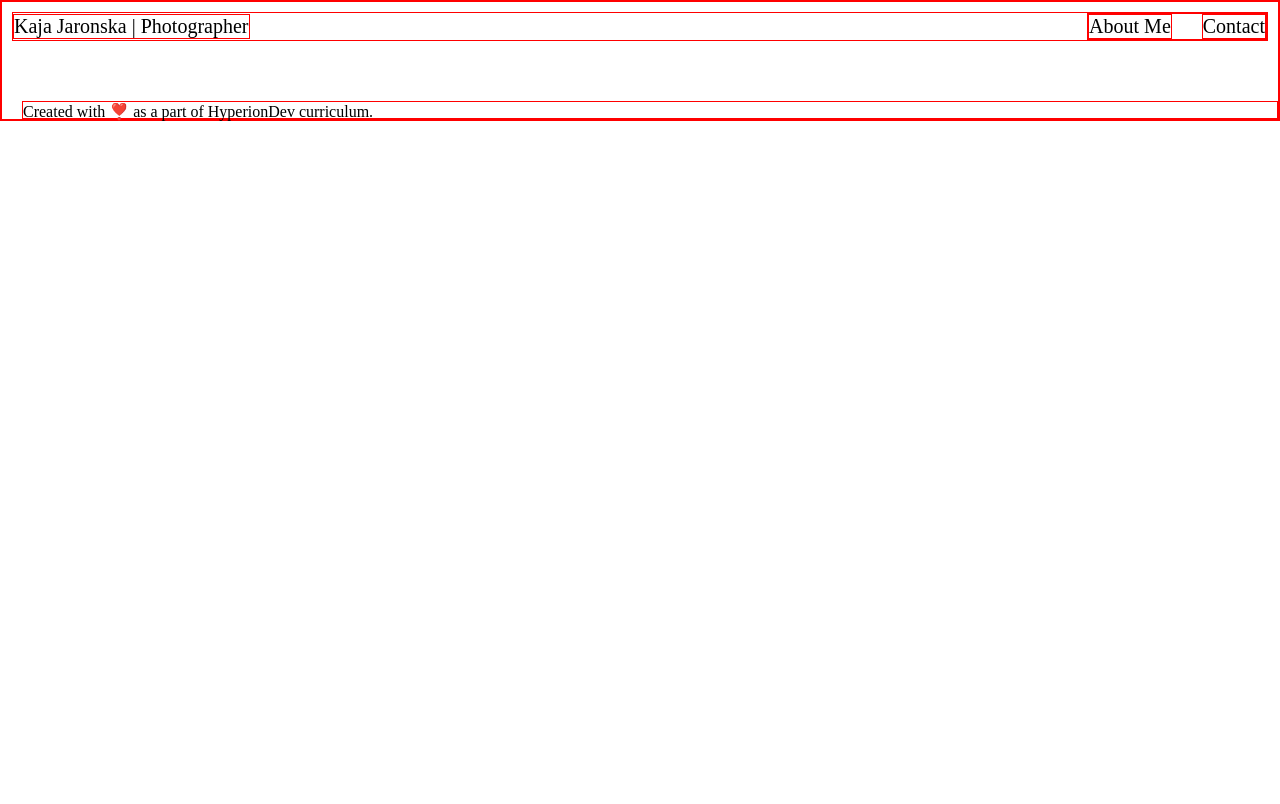
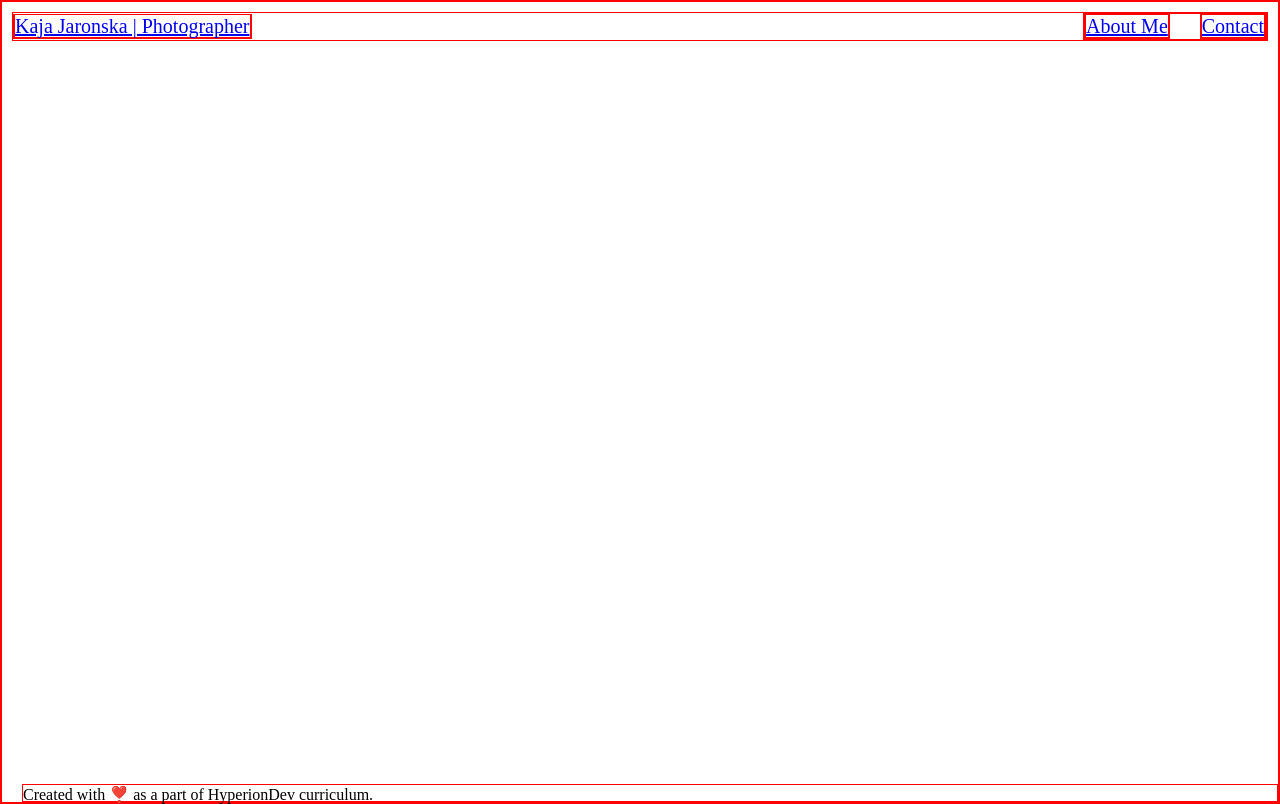
Before and after one commit to kajajaronska/HD-Web-Development-Bootcamp-Tasks, a plain HTML site: page T29/photographyPortfolio/contact.html in a window 1280 px wide. Drawn offline with Linux system fonts and the light colour scheme; a web font is replaced by a local one.

Commit message:
Update links on the main page and subpages

```diff
--- a/T29/photographyPortfolio/contact.html
+++ b/T29/photographyPortfolio/contact.html
@@ -11,11 +11,11 @@
   <body>
     <!-- NAVIGATION BAR -->
     <nav>
-      <div class="title">Kaja Jaronska | Photographer</div>
+      <div class="title"><a href="index.html">Kaja Jaronska | Photographer</a></div>
 
       <ul>
-        <li>About Me</li>
-        <li>Contact</li>
+        <li><a href="about_me.html">About Me</a></li>
+        <li><a href="contact.html">Contact</a></li>
       </ul>
     </nav>
 
--- a/T29/photographyPortfolio/style.css
+++ b/T29/photographyPortfolio/style.css
@@ -34,7 +34,7 @@ html {
 /*****************************/
 
 body {
-    height: 100%;
+    height: 100vh;
     font-size: 1.6rem;
 
     display: flex;
@@ -129,6 +129,7 @@ img {
 footer {
     height: 2vh;
     margin-left: 2rem;
+    margin-top: auto;
     /* margin: 5rem 0; */
     /* padding: 5vh 0; */
 }
```
Also changed, not shown: T29/photographyPortfolio/index.html (+1 -1 lines).
